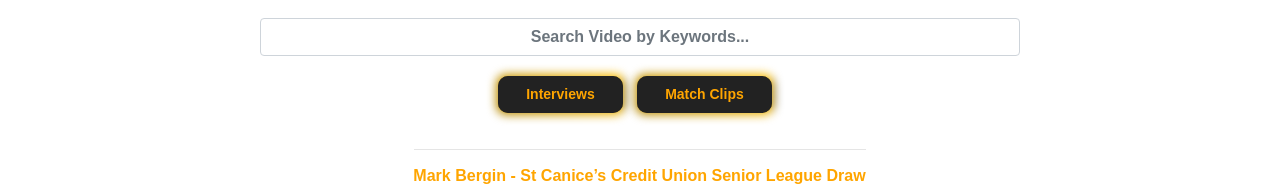
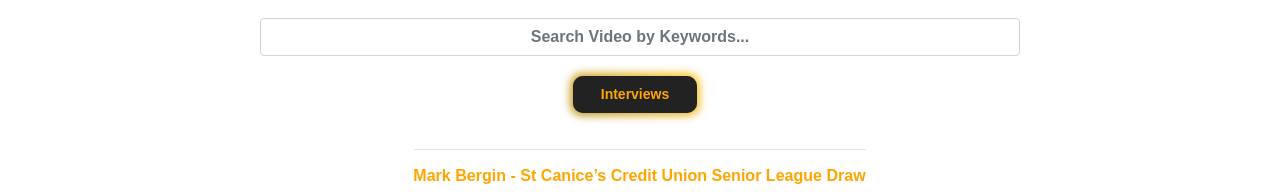
Before and after one commit to allanrodz/VideoRepo, a plain HTML site: page index.html in a window 1280 px wide. Shown: the part 965-1161 px from the top of the page. Drawn offline with nearby package versions, Linux system fonts and the light colour scheme.

Commit message:
Update index.html

```diff
--- a/index.html
+++ b/index.html
@@ -18,7 +18,7 @@
         </div>
         <div class="filter-buttons">
             <button onclick="filterVideos('Interviews')" class="btn btn-dark btn-sm button-85" style="color: orange;">Interviews</button>
-            <button onclick="filterVideos('Match Highlights')" class="btn btn-dark btn-sm button-85" style="color: orange;">Match Clips</button>
+<!--             <button onclick="filterVideos('Match Highlights')" class="btn btn-dark btn-sm button-85" style="color: orange;">Match Clips</button> -->
             <!-- Add more buttons for other video types -->
         </div>
         <div id="videoContainer" class="video-container">
```
